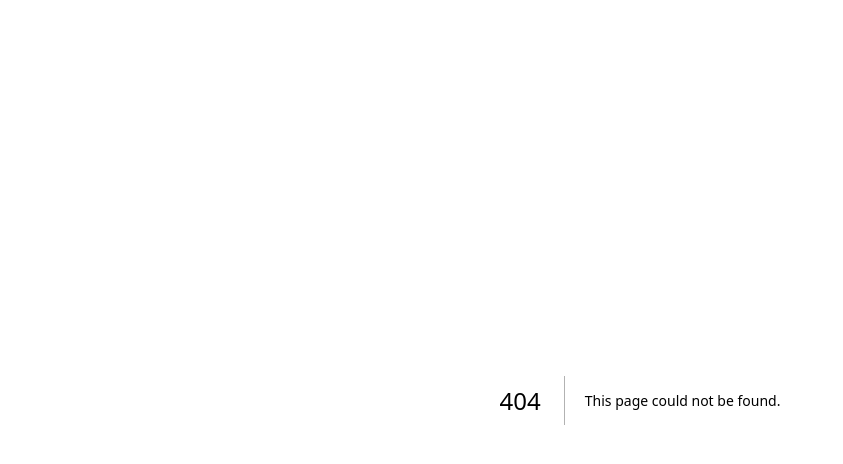
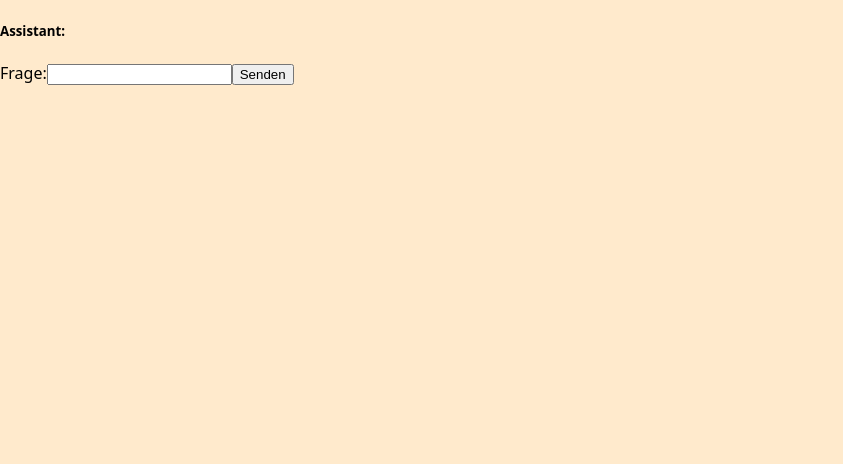
Before and after one commit to MariaRiosNavarro/mobileSimulation-propOS, a Next.js app: page /aipage in a window 1280 px wide. Before the commit this address had no page. Shown: the top 464 px of the page, without its empty margins (0-843 px from the left). Built offline with nearby package versions, Linux system fonts and the light colour scheme.

Commit message:
create AskAi small page and add the link

```diff
--- /dev/null
+++ b/pages/aipage/index.js
@@ -0,0 +1,66 @@
+import { useState } from "react";
+import styled from "styled-components";
+
+const StyledLoading = styled.p`
+  background-color: gray;
+`;
+
+export default function AskAI() {
+  const [question, setQuestion] = useState("");
+  const [answer, setAnswer] = useState("");
+  const [isFetching, setIsFetching] = useState(false); // loading state
+
+  if (isFetching) {
+    return <StyledLoading>Laden...</StyledLoading>;
+  }
+
+  async function handleSubmit(event) {
+    event.preventDefault();
+    setIsFetching(true); //start loading
+    try {
+      const response = await fetch("/api/ai", {
+        method: "POST",
+        headers: {
+          "Content-Type": "application/json",
+        },
+        body: JSON.stringify({
+          answer: question,
+        }),
+      });
+      if (response.ok) {
+        const data = await response.json();
+        const answer = data.answer;
+        setIsFetching(false); //end loading
+        setAnswer(answer);
+      } else {
+        console.error("Fehlerhafte Antwort");
+      }
+    } catch (error) {
+      console.error("Ein Fehler ist aufgetreten");
+    }
+
+    setQuestion("");
+  }
+
+  return (
+    <>
+      <h5>
+        <strong>Assistant:</strong>
+      </h5>
+      {answer && <div id="answer">{answer}</div>}
+      <form onSubmit={handleSubmit}>
+        <label htmlFor="question">
+          Frage:
+          <input
+            value={question}
+            type="text"
+            name="question"
+            id="question"
+            onChange={(event) => setQuestion(event.target.value)}
+          />
+        </label>
+        <button type="submit">Senden</button>
+      </form>
+    </>
+  );
+}
--- a/pages/home.js
+++ b/pages/home.js
@@ -120,8 +120,8 @@ export default function Home() {
             ToDo
           </StyledAppHeading>
         </StyledWrapAppLink>
-        <StyledWrapAppLink href={"/home"}>
-          <StyledAppContainer StyledSvg={languageSVG} disabled />
+        <StyledWrapAppLink href={"/aipage"}>
+          <StyledAppContainer StyledSvg={languageSVG} />
           <StyledAppHeading theme={theme} customColor={customColor}>
             Internet
           </StyledAppHeading>
```
